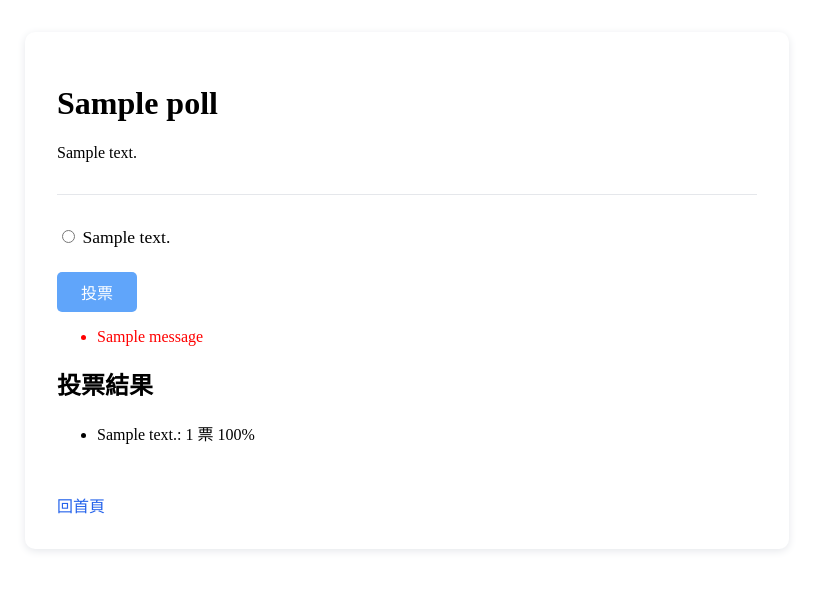
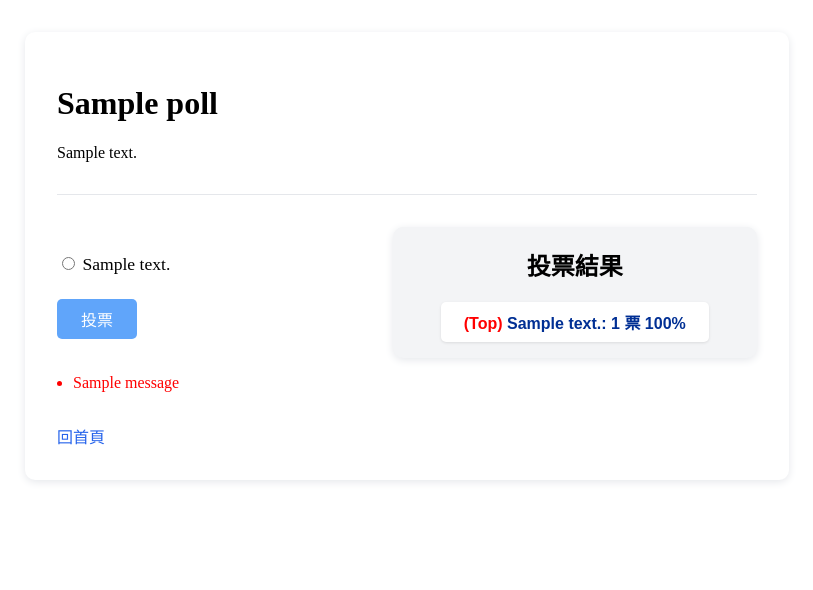
Before and after one commit to MCEYUGI/QuickPoll, a Django app: page /polls/poll/1/ in a window 1280 px wide. Shown: the top 590 px of the page, without its empty margins (233-1046 px from the left). Run offline with Django 5.2, Linux system fonts and the light colour scheme; a user stored in the database is signed in; tables that the repository leaves empty hold one stand-in row (values such as "Sample post"); one stand-in notice (Sample message) is shown.

Commit message:
修正投票結果只會在authenticated的情況下顯示並調整樣式

```diff
--- a/polls/templates/polls/poll_detail.html
+++ b/polls/templates/polls/poll_detail.html
@@ -18,7 +18,10 @@
         padding-bottom: 1rem;
       }
       .section {
-        margin-bottom: 2rem;
+        margin: auto 0;
+        width: 100%;
+        height: auto;
+        display: flex;
       }
       .poll-options label {
         display: block;
@@ -44,6 +47,45 @@
         margin-top: 1rem;
         display: inline-block;
       }
+      a:hover {
+        text-decoration: underline;
+        color:blue
+      }
+      a:focus{
+        outline: 2px solid #2563eb;
+        outline-offset: 2px;
+      }
+      .results {
+        width: 80%;
+        height: auto;
+        padding: 0 3rem;
+        background: #f3f4f6;
+        border-radius: 10px;
+        box-shadow: 0 2px 8px #e5e7eb;
+      }
+      .results h2 {
+        text-align: center;
+        color: #000000;
+      }
+      .results ul {
+        list-style: none;
+        padding: 0;
+      }
+      .results li {
+        margin: 0.3rem 0;
+        padding: 0.5rem;
+        color: #002f94;
+        font-weight: 600;
+        font-family: "Arial", sans-serif;
+        text-align: center;
+        background: #fff;
+        border-radius: 5px;
+        box-shadow: 0 1px 3px rgba(0, 0, 0, 0.1);
+      }
+      .content {
+        display: flex;
+        justify-content: space-between;
+      }
     </style>
   </head>
   <body>
@@ -52,6 +94,7 @@
         <h1>{{ poll.title }}</h1>
         <p>{{ poll.description }}</p>
       </div>
+      <div class="content">
       <div class="section">
         {% if user.is_authenticated %}
         <form method="post" action="{% url 'poll_vote' poll.id %}">
@@ -80,35 +123,37 @@
           <button class="btn" type="submit">匿名投票</button>
         </form>
         {% endif %}
-        {% if messages %}
-        <ul class="messages">
-          {% for message in messages %}
-          <li{% if message.tags %} class="{{ message.tags }}"{% endif %} style="color: red;">
-            {{ message }}
-          </li>
-          {% endfor %}
-        </ul>
-        {% endif %}
+      </div>
       {% if has_voted %}
-      <div>
-        <div class="section">
+      <div class="results">
           <h2>投票結果</h2>
           <ul>
             {% for option in poll.options.all %}
             <li>
+              {% if option == best_option %}
+              <strong style="color: red;">(Top)</strong>
+              {% endif %}
               {{ option.text }}: {{ option.votes }} 票
               {% if total_votes > 0 %}
-                {% widthratio option.votes total_votes 100 %}%
+                    {% widthratio option.votes total_votes 100 %}%
               {% else %}
                 0%
               {% endif %}
             </li>
             {% endfor %}
           </ul>
-        </div>
+      </div>
       </div>
       {% endif %}
-      </div>
+      {% if messages %}
+        <ul class="messages">
+          {% for message in messages %}
+          <li{% if message.tags %} class="{{ message.tags }}"{% endif %} style="color: red; margin-left: -1.5rem;">
+            {{ message }}
+          </li>
+          {% endfor %}
+        </ul>
+        {% endif %}
       <a href="{% url 'polls_index' %}">回首頁</a>
     </div>
   </body>
--- a/polls/views.py
+++ b/polls/views.py
@@ -83,9 +83,14 @@ def vote_by_code(request, code):
 
 def poll_detail(request, poll_id):
     poll = get_object_or_404(Poll, id=poll_id)
-    has_voted = Vote.objects.filter(poll=poll, voter_id=str(request.user.id)).exists()
     total_votes = sum([option.votes for option in poll.options.all()])
-    return render(request, 'polls/poll_detail.html', {'poll': poll, 'has_voted': has_voted, 'total_votes': total_votes})
+    best_option = poll.options.order_by('votes').last()  # 獲取得票最多的選項
+    if request.user.is_authenticated:
+        has_voted = Vote.objects.filter(poll=poll, voter_id=str(request.user.id)).exists()
+        return render(request, 'polls/poll_detail.html', {'poll': poll, 'has_voted': has_voted, 'total_votes': total_votes, 'best_option': best_option})
+    else:
+        has_voted = Vote.objects.filter(poll=poll, voter_id=get_client_ip(request)).exists()
+        return render(request, 'polls/poll_detail.html', {'poll': poll, 'has_voted': has_voted, 'total_votes': total_votes, 'best_option': best_option})
 
 @login_required
 def poll_vote(request, poll_id):
```
